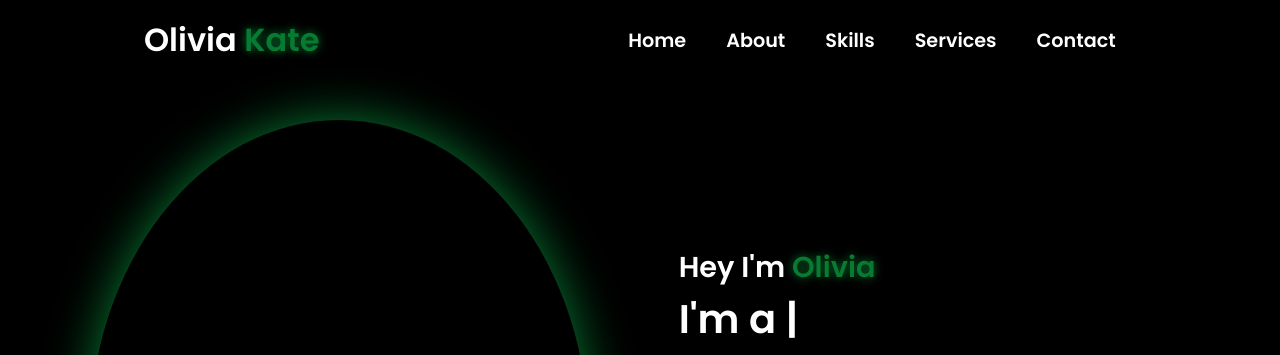
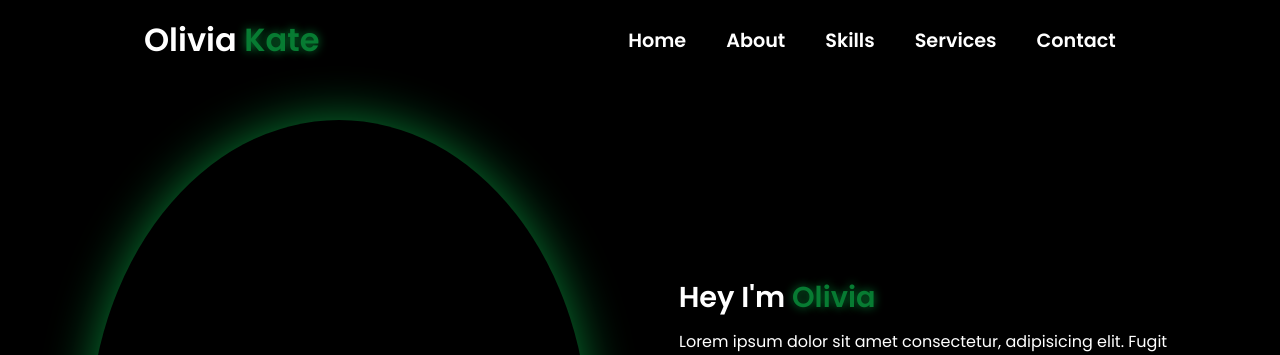
Before and after one commit to Hridurag07/webp, a plain HTML site: page index.html in a window 1280 px wide. Shown: the top 355 px of the page. Drawn offline with nearby package versions, Linux system fonts and the light colour scheme.

Commit message:
Update index.html

```diff
--- a/index.html
+++ b/index.html
@@ -41,7 +41,6 @@
             </div>
             <div class="content">
                 <h1 data-aos="fade-left" data-aos-duration="1500" data-aos-delay="700">Hey I'm <span>Olivia</span></h1>
-                <div class="typewriter" data-aos="fade-right" data-aos-duration="1500" data-aos-delay="900">I'm a <span class="typewriter-text"></span><label for="">|</label></div>
                 <p data-aos="flip-down" data-aos-duration="1500" data-aos-delay="1100">Lorem ipsum dolor sit amet consectetur, adipisicing elit. Fugit quasi commodi quia rerum, iste corporis expedita in excepturi nesciunt repellendus quisquam amet provident ad mollitia debitis odit voluptatem necessitatibus tempora.</p>
                 <div class="social-links">
                     <a href="#" data-aos="fade-up" data-aos-duration="1500" data-aos-delay="1300"><i class="fa-brands fa-github"></i></a>
```
